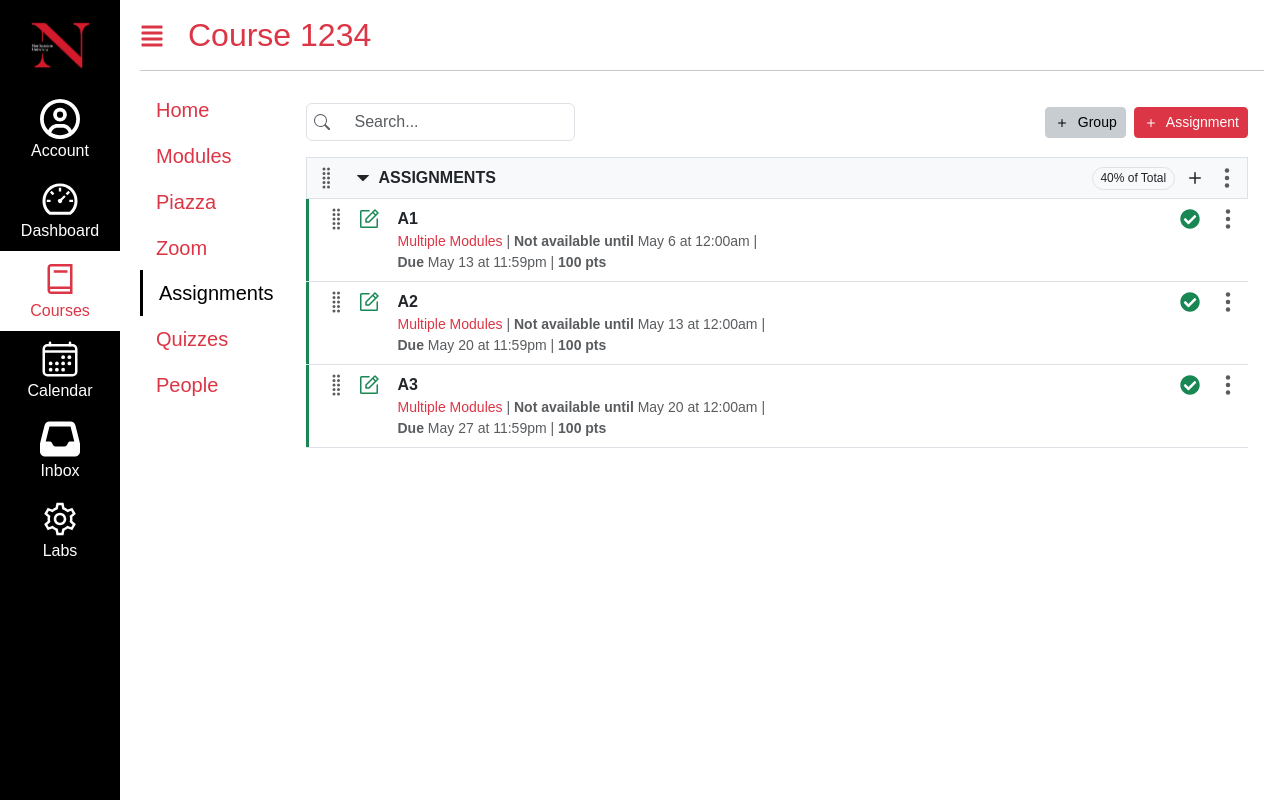
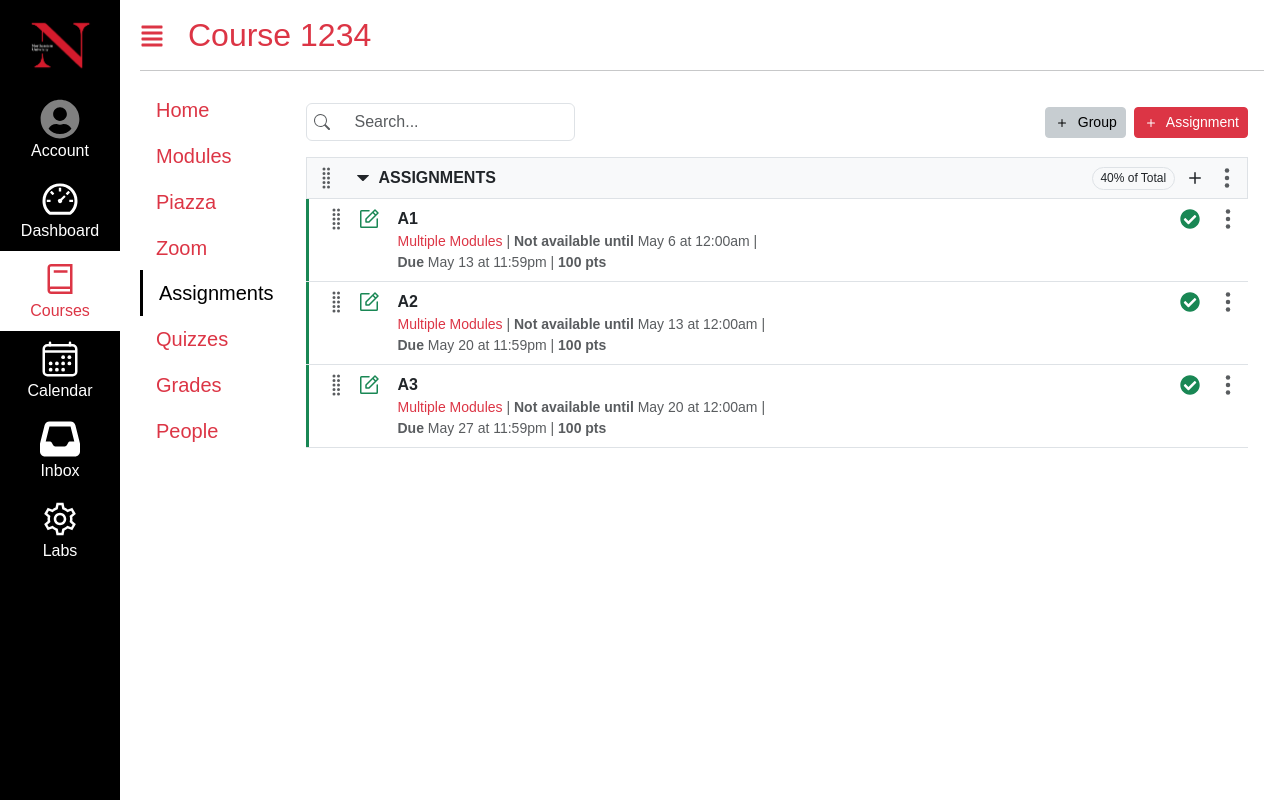
Before and after one commit to mahip19/kambaz-next-js-cs5610-fa25-05, a Next.js app: page /Courses/1234/Assignments in a window 1280 px wide. Built offline with nearby package versions, Linux system fonts and the light colour scheme.

Commit message:
updated accounts icon color to white

```diff
--- a/app/(Kambaz)/Courses/[cid]/Navigation.tsx
+++ b/app/(Kambaz)/Courses/[cid]/Navigation.tsx
@@ -14,6 +14,7 @@ export default function CourseNavigation() {
     { name: "Zoom", href: "/Courses/1234/Zoom" },
     { name: "Assignments", href: "/Courses/1234/Assignments" },
     { name: "Quizzes", href: "/Courses/1234/Quizzes" },
+    { name: "Grades", href: "/Courses/1234/Grades" },
     { name: "People", href: "/Courses/1234/People/Table" },
   ];
 
--- a/app/(Kambaz)/Navigation.tsx
+++ b/app/(Kambaz)/Navigation.tsx
@@ -7,6 +7,7 @@ import { IoCalendarOutline } from "react-icons/io5";
 import { LiaBookSolid, LiaCogSolid } from "react-icons/lia";
 import { FaInbox, FaRegCircleUser } from "react-icons/fa6";
 import { ListGroup, ListGroupItem } from "react-bootstrap";
+import { FaUserCircle } from "react-icons/fa";
 
 export default function KambazNavigation() {
   const pathname = usePathname();
@@ -35,11 +36,12 @@ export default function KambazNavigation() {
 
       <ListGroupItem className="border-0 text-center p-0">
         <Link
-          href="/Account/Signin" // Use the base path for consistency
+          href="/Account/Signin"
           className={linkClass("/Account")}
           id="wd-account-link"
         >
-          <FaRegCircleUser className="fs-1" />
+          {/* 2. Use the solid icon and add an inline style to force its color to grey */}
+          <FaUserCircle className="fs-1" style={{ color: "grey" }} />
           <br />
           Account
         </Link>
```
